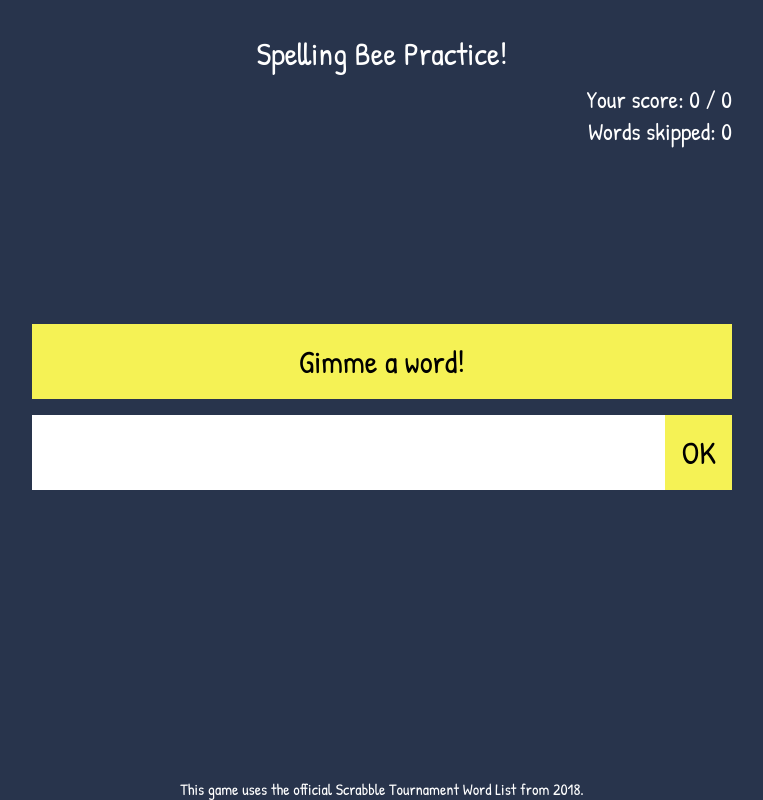
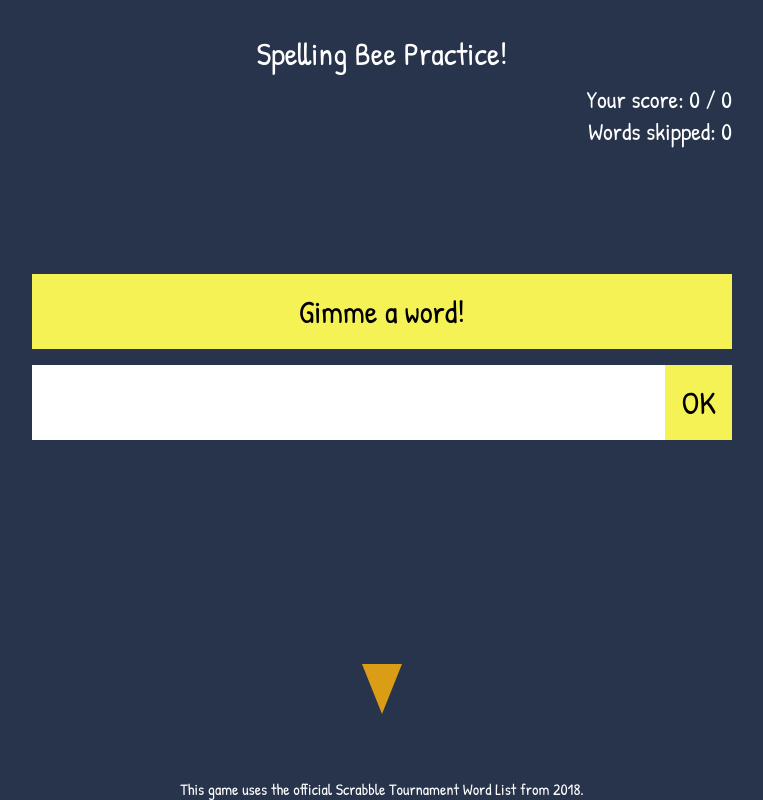
Before and after one commit to natalieweesh/spelling, a React (Create React App) app: page / in a window 1280 px wide. Shown: the whole page, without its empty margins (258-1021 px from the left). Built offline with nearby package versions, Linux system fonts and the light colour scheme.

Commit message:
add ice cream fun!

```diff
--- a/src/App.css
+++ b/src/App.css
@@ -103,6 +103,52 @@ button {
   font-size: 1rem;
   text-align: center;
 }
+.iceCream {
+  margin-top: 50px;
+}
+cone {
+  display: block;
+  height: 20px;
+  width: 20px;
+  margin: 0 auto;
+  width: 0;
+  height: 0;
+  border-left: 20px solid transparent;
+  border-right: 20px solid transparent;
+  border-top: 50px solid #da9d15;
+}
+.scoops {
+  display: flex;
+  flex-direction: column-reverse;
+}
+scoop {
+  display: block;
+  height: 35px;
+  width: 35px;
+  border-radius: 35px;
+  margin: 0 auto;
+  position: relative;
+  margin-bottom: -7px;
+}
+scoop:after {
+  content: "";
+  display: block;
+  position: absolute;
+  bottom: 0;
+  width: 45px;
+  height: 10px;
+  left: -5px;
+  border-radius: 10px;
+}
+scoop:nth-child(1n+1), scoop:nth-child(1n+1):after {
+  background: #7d380b;
+}
+scoop:nth-child(2n+1), scoop:nth-child(2n+1):after {
+  background: #e4e4d5;
+}
+scoop:nth-child(3n+1), scoop:nth-child(3n+1):after {
+  background: #64f9ae;
+}
 @media (max-width: 700px) {
   form {
     flex-direction: column;
--- a/src/App.js
+++ b/src/App.js
@@ -23,6 +23,7 @@ function App() {
   const [correctAnswered, setCorrectAnswered] = useState(0);
   const [skipped, setSkipped] = useState(0);
   const [soundPlaying, setSoundPlaying] = useState(false);
+  const [numScoops, setNumScoops] = useState(0);
 
   const speak = (words, timeout = 0) => {
     setTimeout(() => {
@@ -69,6 +70,15 @@ function App() {
     });
   }
 
+  const getScoops = () => {
+    let scoops = new Array(numScoops).fill('0');
+    return <div className="scoops">
+      {scoops.map((s, i) => {
+        return <scoop></scoop>
+      })}
+    </div>
+  }
+
   useEffect(() => {
     if (counting) {
       if (time === 0) {
@@ -80,12 +90,14 @@ function App() {
         setTotalAnswered(totalAnswered + 1);
         if (checkAnswer()) {
           setCorrectAnswered(correctAnswered + 1);
+          setNumScoops(numScoops + 1);
           correctSound.current.play().then(() => setSoundPlaying(true));
           correctSound.current.addEventListener('ended', (res) => {
             setSoundPlaying(false);
             newWordButton.current.focus();
           })
         } else {
+          setNumScoops(0);
           incorrectSound.current.play().then(() => setSoundPlaying(true));
           incorrectSound.current.addEventListener('ended', (res) => {
             setSoundPlaying(false);
@@ -141,7 +153,9 @@ function App() {
               newWordButton.current.focus();
             })
             setCorrectAnswered(correctAnswered + 1);
+            setNumScoops(numScoops + 1);
           } else {
+            setNumScoops(0);
             incorrectSound.current.play().then(() => setSoundPlaying(true));
             incorrectSound.current.addEventListener('ended', (res) => {
               setSoundPlaying(false);
@@ -184,6 +198,10 @@ function App() {
           </div>
         </div>
       </div>
+      <div className="iceCream">
+        {numScoops > 0 && getScoops()}
+        <cone></cone>
+      </div>
       <span className="smallText">This game uses the official Scrabble Tournament Word List from 2018.</span>
     </div>
   );
```
